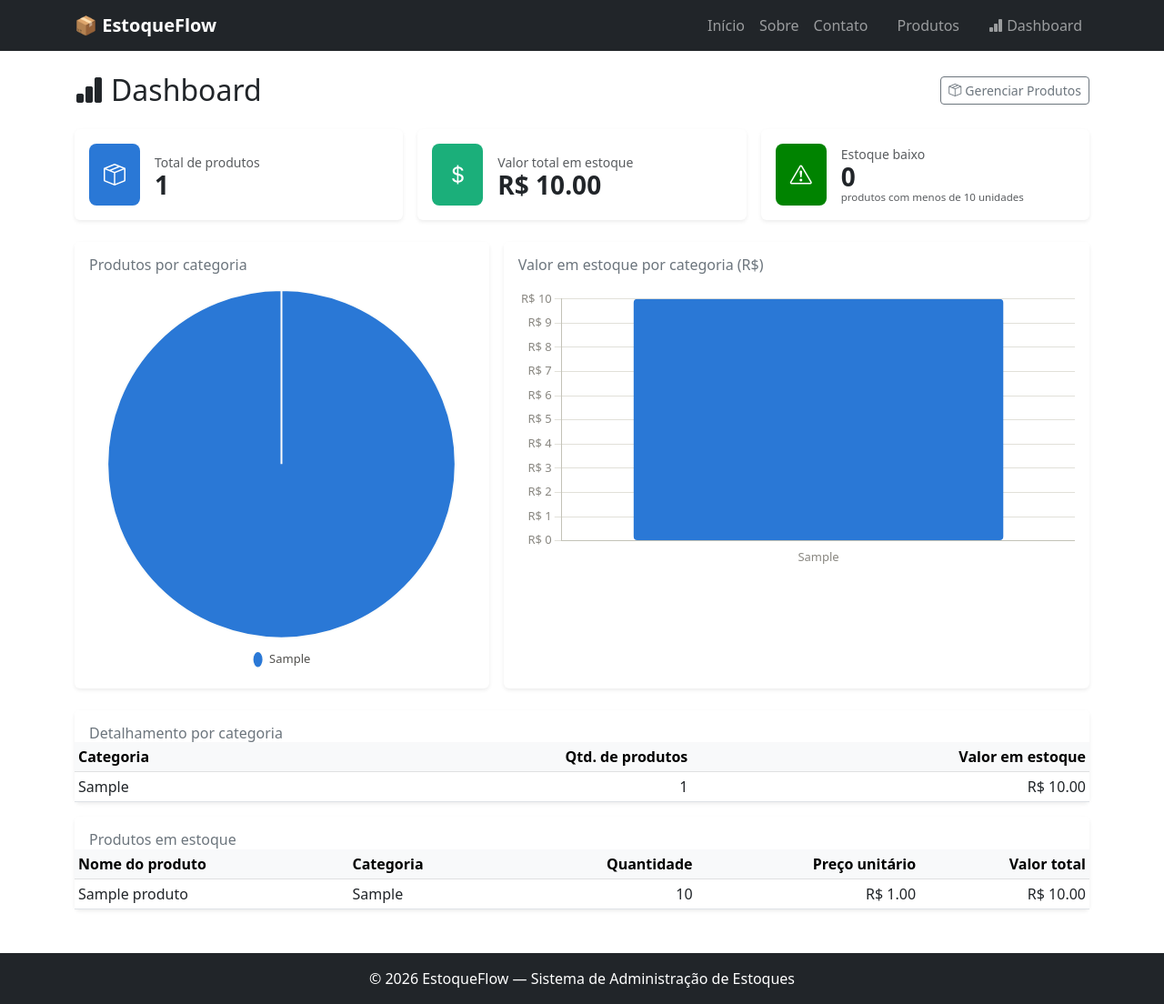
After one commit to soaresjp7/estoqueFlow, a Django app: page /dashboard/ in a window 1280 px wide. The commit adds this page. Shown: the whole page at 91% size. Run offline with Django 5.2, Linux system fonts and the light colour scheme; a user stored in the database is signed in; tables that the repository leaves empty hold one stand-in row (values such as "Sample post").

Commit message:
Adiciona dashboard com graficos, tabelas detalhadas e melhorias visuais

```diff
--- a/core/templates/core/base.html
+++ b/core/templates/core/base.html
@@ -21,6 +21,9 @@
                 <li class="nav-item"><a class="nav-link" href="/sobre/">Sobre</a></li>
                 <li class="nav-item"><a class="nav-link" href="/contato/">Contato</a></li>
                 <li class="nav-item"><a class="nav-link btn btn-outline-light ms-2 px-3" href="/produtos/">Produtos</a></li>
+                {% if user.is_authenticated %}
+                <li class="nav-item"><a class="nav-link ms-2" href="{% url 'dashboard' %}"><i class="bi bi-bar-chart-fill"></i> Dashboard</a></li>
+                {% endif %}
             </ul>
         </div>
     </div>
@@ -35,5 +38,6 @@
 </footer>
 
 <script src="https://cdn.jsdelivr.net/npm/bootstrap@5.3.0/dist/js/bootstrap.bundle.min.js"></script>
+{% block scripts %}{% endblock %}
 </body>
 </html>
--- /dev/null
+++ b/core/templates/core/dashboard.html
@@ -0,0 +1,290 @@
+{% extends 'core/base.html' %}
+
+{% block title %}Dashboard — EstoqueFlow{% endblock %}
+
+{% block content %}
+
+{# Injeta os dados de forma segura — sem risco de XSS #}
+{{ dados_grafico|json_script:"dados-grafico" }}
+
+<div class="d-flex justify-content-between align-items-center mb-4">
+  <h2 class="mb-0"><i class="bi bi-bar-chart-fill me-2"></i>Dashboard</h2>
+  <a href="{% url 'admin_produtos' %}" class="btn btn-outline-secondary btn-sm">
+    <i class="bi bi-box-seam me-1"></i>Gerenciar Produtos
+  </a>
+</div>
+
+{# ── Cards de resumo ── #}
+<div class="row g-3 mb-4">
+
+  <div class="col-sm-4">
+    <div class="card h-100 border-0 shadow-sm">
+      <div class="card-body d-flex align-items-center gap-3">
+        <div class="rounded-3 p-3 text-white" style="background:#2a78d6;">
+          <i class="bi bi-box-seam fs-4"></i>
+        </div>
+        <div>
+          <div class="text-muted small">Total de produtos</div>
+          <div class="fs-3 fw-bold lh-1">{{ total_produtos }}</div>
+        </div>
+      </div>
+    </div>
+  </div>
+
+  <div class="col-sm-4">
+    <div class="card h-100 border-0 shadow-sm">
+      <div class="card-body d-flex align-items-center gap-3">
+        <div class="rounded-3 p-3 text-white" style="background:#1baf7a;">
+          <i class="bi bi-currency-dollar fs-4"></i>
+        </div>
+        <div>
+          <div class="text-muted small">Valor total em estoque</div>
+          <div class="fs-3 fw-bold lh-1">R$ {{ valor_total|floatformat:2 }}</div>
+        </div>
+      </div>
+    </div>
+  </div>
+
+  <div class="col-sm-4">
+    <div class="card h-100 border-0 shadow-sm">
+      <div class="card-body d-flex align-items-center gap-3">
+        <div class="rounded-3 p-3 text-white"
+             style="background:{% if estoque_baixo > 0 %}#e34948{% else %}#008300{% endif %};">
+          <i class="bi bi-exclamation-triangle fs-4"></i>
+        </div>
+        <div>
+          <div class="text-muted small">Estoque baixo</div>
+          <div class="fs-3 fw-bold lh-1">{{ estoque_baixo }}</div>
+          <div class="text-muted" style="font-size:0.72rem;">produtos com menos de {{ estoque_baixo_limite }} unidades</div>
+        </div>
+      </div>
+    </div>
+  </div>
+
+</div>
+
+{# ── Gráficos ── #}
+{% if por_categoria %}
+<div class="row g-3 mb-4">
+
+  <div class="col-md-5">
+    <div class="card border-0 shadow-sm h-100">
+      <div class="card-header bg-white border-0 pt-3 pb-0">
+        <h6 class="card-title mb-0 text-secondary">Produtos por categoria</h6>
+      </div>
+      <div class="card-body d-flex align-items-center justify-content-center" style="min-height:280px;">
+        <canvas id="grafico-pizza" aria-label="Gráfico de pizza: produtos por categoria"></canvas>
+      </div>
+    </div>
+  </div>
+
+  <div class="col-md-7">
+    <div class="card border-0 shadow-sm h-100">
+      <div class="card-header bg-white border-0 pt-3 pb-0">
+        <h6 class="card-title mb-0 text-secondary">Valor em estoque por categoria (R$)</h6>
+      </div>
+      <div class="card-body" style="min-height:280px;">
+        <canvas id="grafico-barras" aria-label="Gráfico de barras: valor em estoque por categoria"></canvas>
+      </div>
+    </div>
+  </div>
+
+</div>
+
+{# ── Tabela 1: detalhamento por categoria ── #}
+<div class="card border-0 shadow-sm mb-3">
+  <div class="card-header bg-white border-0 pt-3 pb-0">
+    <h6 class="card-title mb-0 text-secondary">Detalhamento por categoria</h6>
+  </div>
+  <div class="card-body p-0">
+    <div class="table-responsive">
+      <table class="table table-sm table-hover mb-0">
+        <thead class="table-light">
+          <tr>
+            <th>Categoria</th>
+            <th class="text-end">Qtd. de produtos</th>
+            <th class="text-end">Valor em estoque</th>
+          </tr>
+        </thead>
+        <tbody>
+          {% for item in por_categoria %}
+          <tr>
+            <td>{{ item.categoria|default:"Sem categoria" }}</td>
+            <td class="text-end">{{ item.count }}</td>
+            <td class="text-end">R$ {{ item.valor|floatformat:2 }}</td>
+          </tr>
+          {% endfor %}
+        </tbody>
+      </table>
+    </div>
+  </div>
+</div>
+
+{# ── Tabela 2: produtos individuais ── #}
+<div class="card border-0 shadow-sm">
+  <div class="card-header bg-white border-0 pt-3 pb-0 d-flex justify-content-between align-items-center">
+    <h6 class="card-title mb-0 text-secondary">Produtos em estoque</h6>
+    {% if estoque_baixo > 0 %}
+    <span class="badge text-bg-danger">
+      <i class="bi bi-exclamation-triangle me-1"></i>{{ estoque_baixo }} com estoque baixo
+    </span>
+    {% endif %}
+  </div>
+  <div class="card-body p-0">
+    <div class="table-responsive">
+      <table class="table table-sm table-hover mb-0">
+        <thead class="table-light">
+          <tr>
+            <th>Nome do produto</th>
+            <th>Categoria</th>
+            <th class="text-end">Quantidade</th>
+            <th class="text-end">Preço unitário</th>
+            <th class="text-end">Valor total</th>
+          </tr>
+        </thead>
+        <tbody>
+          {% for produto in lista_produtos %}
+          <tr {% if produto.quantidade < estoque_baixo_limite %}class="table-danger"{% endif %}>
+            <td>{{ produto.nome }}</td>
+            <td>{{ produto.categoria|default:"—" }}</td>
+            <td class="text-end">
+              {% if produto.quantidade < estoque_baixo_limite %}
+                <span class="fw-semibold text-danger">{{ produto.quantidade }}</span>
+              {% else %}
+                {{ produto.quantidade }}
+              {% endif %}
+            </td>
+            <td class="text-end">R$ {{ produto.preco|floatformat:2 }}</td>
+            <td class="text-end">R$ {{ produto.valor_item|floatformat:2 }}</td>
+          </tr>
+          {% endfor %}
+        </tbody>
+      </table>
+    </div>
+  </div>
+</div>
+
+{% else %}
+<div class="alert alert-info">
+  Nenhum produto cadastrado ainda.
+  <a href="{% url 'produto_criar' %}">Cadastrar o primeiro produto</a>.
+</div>
+{% endif %}
+
+{% endblock %}
+
+
+{% block scripts %}
+<script src="https://cdn.jsdelivr.net/npm/chart.js"></script>
+<script>
+(function () {
+  const dados = JSON.parse(document.getElementById('dados-grafico').textContent);
+
+  // Paleta categórica validada (8 hues, ordem fixa — CVD-safe)
+  const CORES = [
+    '#2a78d6', // 1 blue
+    '#1baf7a', // 2 aqua
+    '#eda100', // 3 yellow
+    '#008300', // 4 green
+    '#4a3aa7', // 5 violet
+    '#e34948', // 6 red
+    '#e87ba4', // 7 magenta
+    '#eb6834', // 8 orange
+  ];
+
+  // Defaults compartilhados
+  Chart.defaults.font.family = 'system-ui, -apple-system, "Segoe UI", sans-serif';
+  Chart.defaults.font.size = 13;
+  Chart.defaults.color = '#52514e';
+
+  // ── Gráfico de pizza: produtos por categoria ──
+  new Chart(document.getElementById('grafico-pizza'), {
+    type: 'pie',
+    data: {
+      labels: dados.labels,
+      datasets: [{
+        data: dados.counts,
+        backgroundColor: CORES.slice(0, dados.labels.length),
+        borderColor: '#fcfcfb',
+        borderWidth: 2,
+      }],
+    },
+    options: {
+      responsive: true,
+      plugins: {
+        legend: {
+          display: true,
+          position: 'bottom',
+          labels: {
+            padding: 16,
+            usePointStyle: true,
+            pointStyleWidth: 12,
+            font: { size: 13 },
+          },
+        },
+        tooltip: {
+          callbacks: {
+            label: function (ctx) {
+              const total = ctx.dataset.data.reduce((a, b) => a + b, 0);
+              const pct = ((ctx.parsed / total) * 100).toFixed(1);
+              return ` ${ctx.label}: ${ctx.parsed} produto(s) — ${pct}%`;
+            },
+          },
+        },
+      },
+    },
+  });
+
+  // Mapeia cada categoria ao seu índice fixo de cor
+  const coresPorCategoria = dados.labels.map((_, i) => CORES[i % CORES.length]);
+
+  // ── Gráfico de barras: valor por categoria ──
+  new Chart(document.getElementById('grafico-barras'), {
+    type: 'bar',
+    data: {
+      labels: dados.labels,
+      datasets: [{
+        label: 'Valor em estoque (R$)',
+        data: dados.valores,
+        backgroundColor: coresPorCategoria,
+        borderRadius: 4,
+        borderSkipped: false,
+      }],
+    },
+    options: {
+      responsive: true,
+      plugins: {
+        legend: { display: false },
+        tooltip: {
+          callbacks: {
+            label: function (ctx) {
+              const valor = ctx.parsed.y.toLocaleString('pt-BR', {
+                minimumFractionDigits: 2,
+                maximumFractionDigits: 2,
+              });
+              return ` R$ ${valor}`;
+            },
+          },
+        },
+      },
+      scales: {
+        y: {
+          beginAtZero: true,
+          grid: { color: '#e1e0d9' },
+          border: { color: '#c3c2b7' },
+          ticks: {
+            color: '#898781',
+            callback: (v) => 'R$ ' + v.toLocaleString('pt-BR'),
+          },
+        },
+        x: {
+          grid: { display: false },
+          border: { color: '#c3c2b7' },
+          ticks: { color: '#898781' },
+        },
+      },
+    },
+  });
+})();
+</script>
+{% endblock %}
--- a/core/urls.py
+++ b/core/urls.py
@@ -10,6 +10,8 @@ urlpatterns = [
     path('login/', views.login_view, name='login'),
     path('logout/', views.logout_view, name='logout'),
 
+    path('dashboard/', views.dashboard, name='dashboard'),
+
     path('painel/', views.admin_produtos, name='admin_produtos'),
     path('painel/novo/', views.produto_criar, name='produto_criar'),
     path('painel/editar/<int:pk>/', views.produto_editar, name='produto_editar'),
--- a/core/views.py
+++ b/core/views.py
@@ -1,7 +1,9 @@
+import json
 from django.shortcuts import render, redirect, get_object_or_404
 from django.contrib.auth import authenticate, login, logout
 from django.contrib.auth.decorators import login_required
 from django.contrib import messages
+from django.db.models import Sum, Count, F, ExpressionWrapper, DecimalField
 from .models import Produto
 from .forms import ProdutoForm
 
@@ -20,6 +22,51 @@ def contato(request):
 def produtos(request):
     lista_produtos = Produto.objects.all().order_by('nome')
     return render(request, 'core/produtos.html', {'produtos': lista_produtos})
+
+
+# ---------- Dashboard ----------
+
+ESTOQUE_BAIXO_LIMITE = 10
+_valor_expr = ExpressionWrapper(F('quantidade') * F('preco'), output_field=DecimalField())
+
+@login_required(login_url='login')
+def dashboard(request):
+    total_produtos = Produto.objects.count()
+
+    valor_total = Produto.objects.aggregate(
+        total=Sum(_valor_expr)
+    )['total'] or 0
+
+    estoque_baixo = Produto.objects.filter(
+        quantidade__lt=ESTOQUE_BAIXO_LIMITE
+    ).count()
+
+    por_categoria = list(
+        Produto.objects.values('categoria').annotate(
+            count=Count('id'),
+            valor=Sum(_valor_expr),
+        ).order_by('-count')
+    )
+
+    dados_grafico = {
+        'labels': [item['categoria'] or 'Sem categoria' for item in por_categoria],
+        'counts': [item['count'] for item in por_categoria],
+        'valores': [float(item['valor'] or 0) for item in por_categoria],
+    }
+
+    lista_produtos = Produto.objects.annotate(
+        valor_item=ExpressionWrapper(F('quantidade') * F('preco'), output_field=DecimalField())
+    ).order_by('quantidade', 'nome')
+
+    return render(request, 'core/dashboard.html', {
+        'total_produtos': total_produtos,
+        'valor_total': float(valor_total),
+        'estoque_baixo': estoque_baixo,
+        'estoque_baixo_limite': ESTOQUE_BAIXO_LIMITE,
+        'por_categoria': por_categoria,
+        'dados_grafico': dados_grafico,
+        'lista_produtos': lista_produtos,
+    })
 
 
 # ---------- Login / Logout ----------
```
